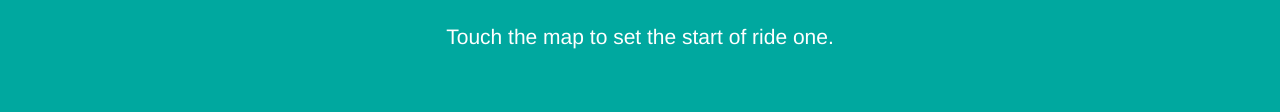
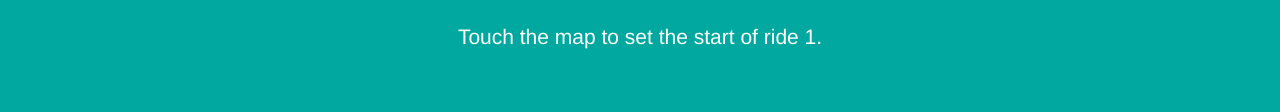
Before and after one commit to peterrevel/peterrevel.github.io, a plain HTML site: page forLyft/driver.html in a window 1280 px wide. Shown: the part 221-333 px from the top of the page. Drawn offline with nearby package versions, Linux system fonts and the light colour scheme; some packages are replaced by stand-ins of ours.

Commit message:
Bettering readability.

```diff
--- a/forLyft/driver.html
+++ b/forLyft/driver.html
@@ -30,7 +30,7 @@
 	  	</div>
 		<div class="jumbotron">
 			<h1>Hello, I'm Jarvis.</h1>
-			<p class="messageBanner">Touch the map to set the start of ride one.</p>
+			<p class="messageBanner">Touch the map to set the start of ride 1.</p>
 		</div>
 		<div id="map-canvas" />
 	</body>
```
Also changed, not shown: 2 other files.
